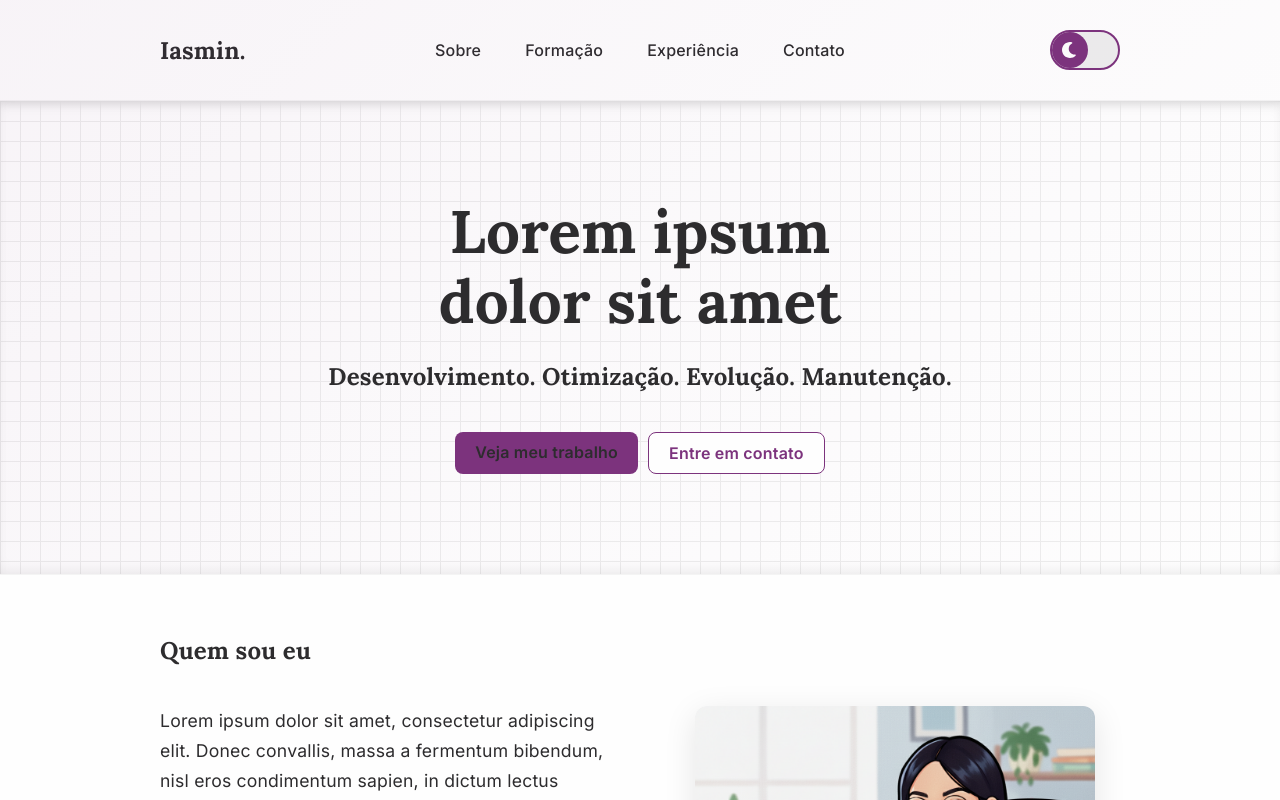
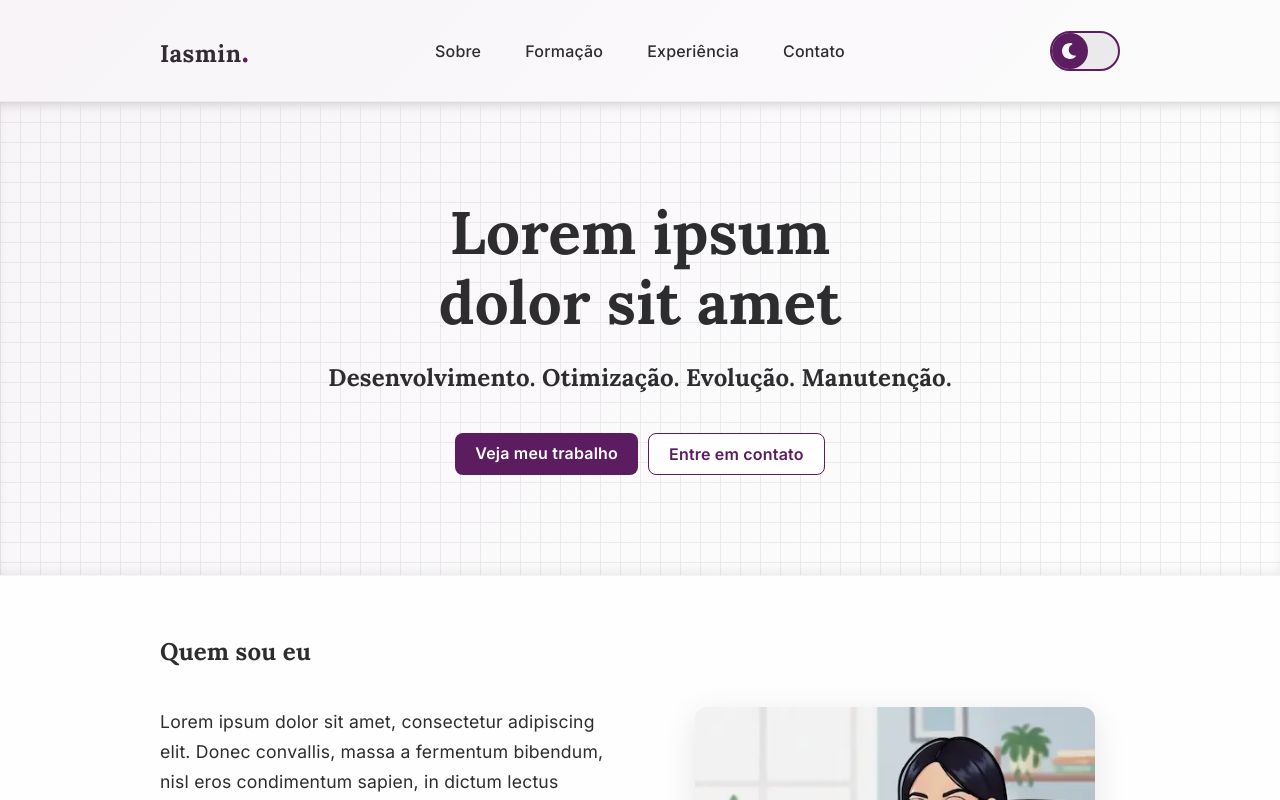
Before and after one commit to iasminln/novo-portfolio, a Next.js app: page / in a window 1280 px wide. Shown: the top 800 px of the page. Built offline with nearby package versions, Linux system fonts and the light colour scheme.

Commit message:
Refactor footer and header titles to include a decorative dot, update 'sobre' section to use a new image format, and enhance CSS styles for improved layout and typography consistency.

```diff
--- a/components/sections/footer.tsx
+++ b/components/sections/footer.tsx
@@ -11,7 +11,7 @@ export default function Footer() {
       <div className="container">
         <div className="footer__content">
           <div className="footer__main">
-            <h3 className="footer__title">Iasmin.</h3>
+            <h3 className="footer__title">Iasmin<span className="title-dot">.</span></h3>
             <p className="footer__description">
               Desenvolvedora Front-end especializada em React, TypeScript e otimização de performance.
             </p>
--- a/components/sections/header.tsx
+++ b/components/sections/header.tsx
@@ -20,7 +20,7 @@ export default function Header() {
     <>
       <header>
         <div className="header__content container">
-          <h2 className="header__title">Iasmin.</h2>
+          <h2 className="header__title">Iasmin<span className="title-dot">.</span></h2>
           <nav>
             <ul>
               <li><a href="#sobre">Sobre</a></li>
--- a/components/sections/sobre.tsx
+++ b/components/sections/sobre.tsx
@@ -1,39 +1,16 @@
 import { HomePageProps } from "@/types";
 import Image from "next/image";
-import { useState, useEffect } from "react";
 
 export default function Sobre(data: HomePageProps["sobre"]) {
-  const [imageExists, setImageExists] = useState(false);
-  const [imageLoading, setImageLoading] = useState(true);
-
-  useEffect(() => {
-    const checkImageExists = async () => {
-      if (!data.imagem) {
-        setImageExists(false);
-        setImageLoading(false);
-        return;
-      }
-
-      try {
-        const response = await fetch(data.imagem, { method: 'HEAD' });
-        setImageExists(response.ok);
-      } catch (error) {
-        setImageExists(false);
-      } finally {
-        setImageLoading(false);
-      }
-    };
-
-    checkImageExists();
-  }, [data.imagem]);
 
   return (
     <section id="sobre" className="container section section__sobre">
       <h2>Quem sou eu</h2>
 
-      <div className={`sobre__content ${!imageExists ? 'sobre__content--single' : ''}`}>
+      <div className={`sobre__content ${!data.imagem ? 'sobre__content--single' : ''}`}>
         <div className="sobre__text">
           <p>{data.descricao}</p>
+        </div>
 
         <div className="sobre__skills">
           <h3>Minhas Skills</h3>
@@ -45,9 +22,8 @@ export default function Sobre(data: HomePageProps["sobre"]) {
             ))}
           </div>
         </div>
-        </div>
 
-        {imageExists && !imageLoading && data.imagem && (
+        {data.imagem && (
           <div className="sobre__image">
             <Image
               src={data.imagem}
--- a/components/ui/form.tsx
+++ b/components/ui/form.tsx
@@ -40,7 +40,7 @@ export default function ContactForm() {
     <div className="contact-form">
       <h3 className="contact-form__title">Envie sua mensagem</h3>
 
-      <form ref={form} onSubmit={sendEmail}>
+      <form ref={form} onSubmit={sendEmail} className="contact-form__form">
         <div className="contact-form__field">
           <label htmlFor="from_name" className="contact-form__label">
             Nome *
@@ -114,7 +114,7 @@ export default function ContactForm() {
           ) : (
             <>
               <div className="contact-form__button-content">
-                <IconSendMessage color="var(--text-color)" size={20} />
+                <IconSendMessage color="var(--button-primary-text-color)" size={20} />
                 Enviar Mensagem
               </div>
             </>
--- a/data/sobre.json
+++ b/data/sobre.json
@@ -1,6 +1,6 @@
 {
   "descricao": "Lorem ipsum dolor sit amet, consectetur adipiscing elit. Donec convallis, massa a fermentum bibendum, nisl eros condimentum sapien, in dictum lectus massa eu odio. Pellentesque maximus egestas lobortis. Maecenas vitae dui felis.",
-  "imagem": "/images/sobre-mim.png",
+  "imagem": "/images/sobre-mim.webp",
   "altImagem": "Foto de perfil da Iasmin",
   "skills": [
     "HTML", "JavaScript", "TypeScript", "CSS", "Sass", "ReactJS", "VTEX IO", "Shopify", "Liquid", "JSON", "REST API"
--- a/styles/globals.css
+++ b/styles/globals.css
@@ -3,6 +3,56 @@
 /* Smooth scroll */
 html {
   scroll-behavior: smooth;
+}
+
+/* Smooth scroll with conflict prevention */
+html.scroll-smooth {
+  scroll-behavior: smooth;
+}
+
+html.scroll-auto {
+  scroll-behavior: auto;
+}
+
+/* light mode */
+:root {
+  --font-heading: 'Lora', serif;
+  --font-body: 'Inter', sans-serif;
+  --main-color: #5B1D5F;
+  --background-color: #FEFEFE;
+  --background-color-secondary: #FAFAFA;
+  --background-effect: #EDEDED;
+  --text-color: #2D2C2E;
+
+  --button-primary-text-color: #FEFEFE;
+  --button-primary-background-color: #5B1D5F;
+  --button-primary-text-color-hover: #2D2C2E;
+  --button-primary-background-color-hover: #B57EBC;
+
+  --button-secondary-text-color: #5B1D5F;
+  --button-secondary-background-color: #FEFEFE;
+  --button-secondary-text-color-hover: #FEFEFE;
+  --button-secondary-background-color-hover: #5B1D5F;
+}
+
+/* dark mode */
+
+:root.dark {
+  --main-color: #B57EBC;
+  --background-color: #111111;
+  --background-color-secondary: #2D2C2E;
+  --background-effect: #2D2C2E;
+  --text-color: #FEFEFE;
+
+  --button-primary-text-color: #111111;
+  --button-primary-background-color: #B57EBC;
+  --button-primary-text-color-hover: #FEFEFE;
+  --button-primary-background-color-hover: #5B1D5F;
+
+  --button-secondary-text-color: #FEFEFE;
+  --button-secondary-background-color: #2D2C2E;
+  --button-secondary-text-color-hover: #2D2C2E;
+  --button-secondary-background-color-hover: #B57EBC;
 }
 
 /* Main content wrapper for sliding effect */
@@ -13,36 +63,6 @@ html {
   background-color: var(--background-color);
 }
 
-/* Smooth scroll with conflict prevention */
-html.scroll-smooth {
-  scroll-behavior: smooth;
-}
-
-html.scroll-auto {
-  scroll-behavior: auto;
-}
-
-/* light mode */
-:root {
-  --main-color: #7C337D;
-  --background-color: #FEFEFE;
-  --background-color-secondary: #FAFAFA;
-  --background-effect: #EDEDED;
-  --text-color: #2D2C2E;
-  --font-lora: 'Lora', serif;
-  --font-inter: 'Inter', sans-serif;
-}
-
-/* dark mode */
-
-:root.dark {
-  --main-color: #a35095;
-  --background-color: #111;
-  --background-color-secondary: #2D2C2E;
-  --background-effect: #2D2C2E;
-  --text-color: #FEFEFE;
-}
-
 * {
   margin: 0;
   padding: 0;
@@ -51,7 +71,7 @@ html.scroll-auto {
 }
 
 body {
-  font-family: var(--font-inter), Arial, sans-serif;
+  font-family: var(--font-body), Arial, sans-serif;
   color: var(--text-color);
   background-color: var(--background-color);
   letter-spacing: .2px;
@@ -67,13 +87,13 @@ body {
 h1 {
   font-size: 2rem;
   margin-bottom: 10px;
-  font-family: var(--font-lora), serif;
+  font-family: var(--font-heading), serif;
 }
 
 h2 {
   font-size: 1.5rem;
   margin-bottom: 10px;
-  font-family: var(--font-lora), serif;
+  font-family: var(--font-heading), serif;
 }
 
 p {
@@ -106,6 +126,12 @@ header {
 
 .header__title {
   margin: 0;
+  letter-spacing: .5px;
+}
+
+.title-dot {
+  color: var(--main-color);
+  font-size: 2rem;
 }
 
 header nav ul {
@@ -264,8 +290,8 @@ header nav ul li a:hover {
 }
 
 .button {
-  background-color: var(--main-color);
-  color: var(--text-color);
+  background-color: var(--button-primary-background-color);
+  color: var(--button-primary-text-color);
   padding: 10px 20px;
   border-radius: 8px;
   border: none;
@@ -277,43 +303,12 @@ header nav ul li a:hover {
   overflow: hidden;
 }
 
-.button::before {
-  content: '';
-  position: absolute;
-  top: 0;
-  left: -100%;
-  width: 100%;
-  height: 100%;
-  background: linear-gradient(90deg, transparent, rgba(255, 255, 255, 0.2), transparent);
-  transition: left 0.5s ease;
-}
-
-.button:hover {
-  color: var(--main-color);
-  background-color: var(--text-color);
-  transform: translateY(-2px);
-  box-shadow: 0 4px 12px rgba(124, 51, 125, 0.3);
-}
-
-.button:hover svg path {
-  fill: var(--main-color);
-}
-
-.button:hover::before {
-  left: 100%;
-}
-
-.button:active {
-  transform: translateY(0);
-  box-shadow: 0 2px 6px rgba(124, 51, 125, 0.2);
-}
-
 .button-secondary {
-  background-color: var(--background-color);
-  color: var(--main-color);
+  background-color: var(--button-secondary-background-color);
+  color: var(--button-secondary-text-color);
   padding: 10px 20px;
   border-radius: 8px;
-  border: 1px solid var(--main-color);
+  border: 1px solid var(--button-secondary-background-color-hover);
   cursor: pointer;
   font-size: 16px;
   font-weight: 600;
@@ -322,6 +317,13 @@ header nav ul li a:hover {
   overflow: hidden;
 }
 
+.button-secondary:hover {
+  color: var(--button-secondary-text-color-hover);
+  background-color: var(--button-secondary-background-color-hover);
+  transform: translateY(-2px);
+}
+
+.button::before,
 .button-secondary::before {
   content: '';
   position: absolute;
@@ -329,25 +331,37 @@ header nav ul li a:hover {
   left: -100%;
   width: 100%;
   height: 100%;
-  background: linear-gradient(90deg, transparent, rgba(124, 51, 125, 0.1), transparent);
   transition: left 0.5s ease;
 }
 
-.button-secondary:hover {
-  background-color: var(--main-color);
-  color: var(--background-color);
+.button::before,
+.button-secondary::before {
+  background: linear-gradient(90deg, transparent, rgba(255, 255, 255, 0.5), transparent);
+}
+
+.button:hover {
+  color: var(--button-primary-text-color-hover);
+  background-color: var(--button-primary-background-color-hover);
   transform: translateY(-2px);
-  box-shadow: 0 4px 12px rgba(124, 51, 125, 0.2);
-  border-color: var(--text-color);
-}
-
-.button-secondary:hover::before {
+}
+
+.button:hover svg path {
+  fill: var(--button-primary-text-color-hover);
+}
+
+.button-secondary:hover svg path {
+  fill: var(--button-secondary-text-color-hover);
+}
+
+.button:hover::before,
+.button-secondary:hover::before  {
   left: 100%;
 }
 
+.button:active,
 .button-secondary:active {
   transform: translateY(0);
-  box-shadow: 0 2px 6px rgba(124, 51, 125, 0.1);
+  box-shadow: 0 2px 6px rgba(124, 51, 125, 0.2);
 }
 
 .section__formacao {
@@ -407,7 +421,7 @@ header nav ul li a:hover {
 }
 
 .card .card-content h2 {
-  font-family: var(--font-lora), serif;
+  font-family: var(--font-heading), serif;
   font-size: 1.4rem;
   color: var(--text-color);
   margin: 0 0 8px 0;
@@ -415,7 +429,7 @@ header nav ul li a:hover {
 }
 
 .card .card-content h3 {
-  font-family: var(--font-inter), sans-serif;
+  font-family: var(--font-body), sans-serif;
   font-size: 1.1rem;
   color: var(--main-color);
   margin: 0 0 8px 0;
@@ -518,9 +532,9 @@ header nav ul li a:hover {
   box-shadow: 0 0 8px rgba(124, 51, 125, 0.3);
 }
 
-.theme-toggle:focus {
+.theme-toggle:focus .theme-toggle__track {
   outline: 2px solid var(--main-color);
-  outline-offset: 2px;
+  outline-offset: 3px;
 }
 
 /* Sobre Section Styles */
@@ -545,6 +559,7 @@ header nav ul li a:hover {
 }
 
 .sobre__text {
+  grid-column: 1 / 2;
   display: flex;
   flex-direction: column;
   gap: 30px;
@@ -556,8 +571,20 @@ header nav ul li a:hover {
   color: var(--text-color);
 }
 
+.sobre__skills {
+  grid-column: 1 / 2;
+  grid-row: 2 / 3;
+}
+
+@media (max-width: 768px) {
+  .sobre__skills {
+    grid-column: 1 / 2;
+    grid-row: 3 / 4;
+  }
+}
+
 .sobre__skills h3 {
-  font-family: var(--font-lora), serif;
+  font-family: var(--font-heading), serif;
   font-size: 1.3rem;
   margin-bottom: 20px;
   color: var(--text-color);
@@ -587,9 +614,18 @@ header nav ul li a:hover {
 }
 
 .sobre__image {
+  grid-column: 2 / 3;
+  grid-row: 1 / 3;
   display: flex;
   justify-content: center;
   align-items: center;
+}
+
+@media (max-width: 768px) {
+  .sobre__image {
+    grid-column: 1 / 2;
+    grid-row: 2 / 3;
+  }
 }
 
 .sobre__img {
@@ -734,7 +770,7 @@ header nav ul li a:hover {
 }
 
 .mobile-menu__title {
-  font-family: var(--font-lora), serif;
+  font-family: var(--font-heading), serif;
   font-size: 1.5rem;
   color: var(--text-color);
   margin: 0;
@@ -959,7 +995,7 @@ header nav ul li a:hover {
 }
 
 .footer__title {
-  font-family: var(--font-lora), serif;
+  font-family: var(--font-heading), serif;
   font-size: 1.8rem;
   color: var(--text-color);
   margin: 0;
@@ -1002,7 +1038,7 @@ header nav ul li a:hover {
 
 .footer__links-title,
 .footer__tech-title {
-  font-family: var(--font-lora), serif;
+  font-family: var(--font-heading), serif;
   font-size: 1.2rem;
   color: var(--text-color);
   margin: 0 0 15px 0;
@@ -1223,8 +1259,19 @@ header nav ul li a:hover {
   box-shadow: 0 8px 25px rgba(0, 0, 0, 0.15);
 }
 
+.contact-form__form {
+  display: flex;
+  flex-direction: column;
+  gap: 1.5rem;
+  align-items: center;
+}
+
+.contact-form__field {
+  width: 100%;
+}
+
 .contact-form__title {
-  font-family: var(--font-lora);
+  font-family: var(--font-heading);
   font-size: 1.8rem;
   font-weight: 600;
   color: var(--text-color);
@@ -1239,13 +1286,9 @@ header nav ul li a:hover {
   justify-content: center;
 }
 
-.contact-form__field {
-  margin-bottom: 1.5rem;
-}
-
 .contact-form__label {
   display: block;
-  font-family: var(--font-inter);
+  font-family: var(--font-body);
   font-size: 0.9rem;
   font-weight: 500;
   color: var(--text-color);
@@ -1258,7 +1301,7 @@ header nav ul li a:hover {
   padding: 0.75rem 1rem;
   border: 2px solid #e1e5e9;
   border-radius: 8px;
-  font-family: var(--font-inter);
+  font-family: var(--font-body);
   font-size: 1rem;
   color: var(--text-color);
   background: var(--background-color);
@@ -1308,7 +1351,7 @@ header nav ul li a:hover {
   padding: 0.75rem 1rem;
   border-radius: 8px;
   margin-bottom: 1rem;
-  font-family: var(--font-inter);
+  font-family: var(--font-body);
   font-size: 0.9rem;
   display: flex;
   align-items: center;
@@ -1340,7 +1383,7 @@ header nav ul li a:hover {
 }
 
 .contact-section__title {
-  font-family: var(--font-lora);
+  font-family: var(--font-heading);
   font-size: 2.5rem;
   font-weight: 700;
   color: var(--text-color);
@@ -1349,7 +1392,7 @@ header nav ul li a:hover {
 }
 
 .contact-section__subtitle {
-  font-family: var(--font-inter);
+  font-family: var(--font-body);
   font-size: 1.1rem;
   color: var(--text-color);
   text-align: center;
@@ -1370,7 +1413,7 @@ header nav ul li a:hover {
   display: flex;
   align-items: center;
   gap: 0.5rem;
-  font-family: var(--font-inter);
+  font-family: var(--font-body);
   font-size: 0.9rem;
   color: var(--text-color);
   opacity: 0.8;
@@ -1397,7 +1440,7 @@ header nav ul li a:hover {
   gap: 0.75rem;
   padding: 0.875rem 1.5rem;
   border-radius: 8px;
-  font-family: var(--font-inter);
+  font-family: var(--font-body);
   font-size: 1rem;
   font-weight: 600;
   text-decoration: none;
@@ -1522,7 +1565,7 @@ header nav ul li a:hover {
 }
 
 .experience-title {
-  font-family: var(--font-lora);
+  font-family: var(--font-heading);
   font-size: 2.5rem;
   font-weight: 700;
   color: var(--text-color);
@@ -1530,7 +1573,7 @@ header nav ul li a:hover {
 }
 
 .experience-intro {
-  font-family: var(--font-inter);
+  font-family: var(--font-body);
   font-size: 1.1rem;
   color: var(--text-color);
   max-width: 800px;
@@ -1548,7 +1591,7 @@ header nav ul li a:hover {
 }
 
 .experience-highlights h3 {
-  font-family: var(--font-lora);
+  font-family: var(--font-heading);
   font-size: 1.3rem;
   font-weight: 600;
   color: var(--text-color);
@@ -1566,7 +1609,7 @@ header nav ul li a:hover {
   display: flex;
   align-items: flex-start;
   margin-bottom: 0.75rem;
-  font-family: var(--font-inter);
+  font-family: var(--font-body);
   color: var(--text-color);
   text-align: left;
 }
@@ -1636,7 +1679,7 @@ header nav ul li a:hover {
   width: 100%;
   display: flex;
   align-items: flex-end;
-  font-family: var(--font-lora);
+  font-family: var(--font-heading);
   font-size: 1.5rem;
   color: var(--main-color);
 }
@@ -1685,7 +1728,7 @@ header nav ul li a:hover {
 }
 
 .company-name {
-  font-family: var(--font-lora);
+  font-family: var(--font-heading);
   font-size: 1.4rem;
   font-weight: 600;
   color: var(--text-color);
@@ -1693,7 +1736,7 @@ header nav ul li a:hover {
 }
 
 .job-title {
-  font-family: var(--font-inter);
+  font-family: var(--font-body);
   font-size: 1rem;
   color: var(--main-color);
   font-weight: 500;
@@ -1708,7 +1751,7 @@ header nav ul li a:hover {
 }
 
 .period-text {
-  font-family: var(--font-inter);
+  font-family: var(--font-body);
   font-size: 0.9rem;
   color: var(--text-color);
   opacity: 0.8;
@@ -1716,7 +1759,7 @@ header nav ul li a:hover {
 
 .duration-badge {
   background: var(--main-color);
-  color: white;
+  color: var(--background-color);
   padding: 0.25rem 0.75rem;
   border-radius: 20px;
   font-size: 0.8rem;
@@ -1724,7 +1767,7 @@ header nav ul li a:hover {
 }
 
 .job-description {
-  font-family: var(--font-inter);
+  font-family: var(--font-body);
   color: var(--text-color);
   line-height: 1.6;
   margin-bottom: 1.5rem;
@@ -1738,7 +1781,7 @@ header nav ul li a:hover {
 .technologies h5,
 .highlights h5,
 .brands h5 {
-  font-family: var(--font-inter);
+  font-family: var(--font-body);
   font-size: 0.9rem;
   font-weight: 600;
   color: var(--text-color);
@@ -1764,7 +1807,7 @@ header nav ul li a:hover {
 }
 
 .brands-text {
-  font-family: var(--font-inter);
+  font-family: var(--font-body);
   color: var(--text-color);
   opacity: 0.8;
   font-style: italic;
@@ -1782,7 +1825,7 @@ header nav ul li a:hover {
 }
 
 .education-title {
-  font-family: var(--font-lora);
+  font-family: var(--font-heading);
   font-size: 2.5rem;
   font-weight: 700;
   color: var(--text-color);
@@ -1790,7 +1833,7 @@ header nav ul li a:hover {
 }
 
 .education-intro {
-  font-family: var(--font-inter);
+  font-family: var(--font-body);
   font-size: 1.1rem;
   color: var(--text-color);
   max-width: 800px;
@@ -1809,7 +1852,7 @@ header nav ul li a:hover {
 }
 
 .category-title {
-  font-family: var(--font-lora);
+  font-family: var(--font-heading);
   font-size: 1.8rem;
   font-weight: 600;
   color: var(--text-color);
@@ -1905,14 +1948,14 @@ header nav ul li a:hover {
 }
 
 .course-name {
-  font-family: var(--font-lora);
+  font-family: var(--font-heading);
   font-size: 1.3rem;
   font-weight: 600;
   color: var(--text-color);
 }
 
 .university-name {
-  font-family: var(--font-inter);
+  font-family: var(--font-body);
   font-size: .9rem;
   color: var(--main-color);
   font-weight: 500;
@@ -1926,7 +1969,7 @@ header nav ul li a:hover {
 
 .year,
 .workload {
-  font-family: var(--font-inter);
+  font-family: var(--font-body);
   font-size: 0.8rem;
   padding: 0.25rem 0.75rem;
   border-radius: 20px;
@@ -1945,13 +1988,13 @@ header nav ul li a:hover {
 }
 
 .course-description {
-  font-family: var(--font-inter);
+  font-family: var(--font-body);
   color: var(--text-color);
   line-height: 1.6;
 }
 
 .course-highlights h5 {
-  font-family: var(--font-inter);
+  font-family: var(--font-body);
   font-size: 0.9rem;
   font-weight: 600;
   color: var(--text-color);
```
Also changed, not shown: pages/_app.tsx (+4 -3 lines), pages/index.tsx (+2 -6 lines), public/images/sobre-mim.png (deleted), public/images/sobre-mim.webp (added). Lines whose indentation alone changed are shown as unchanged.
